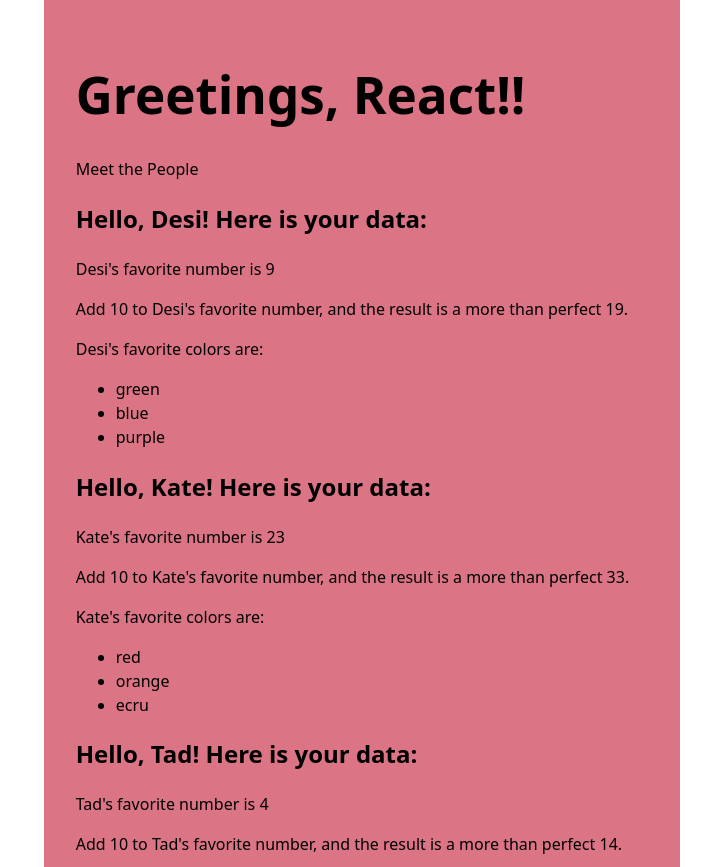
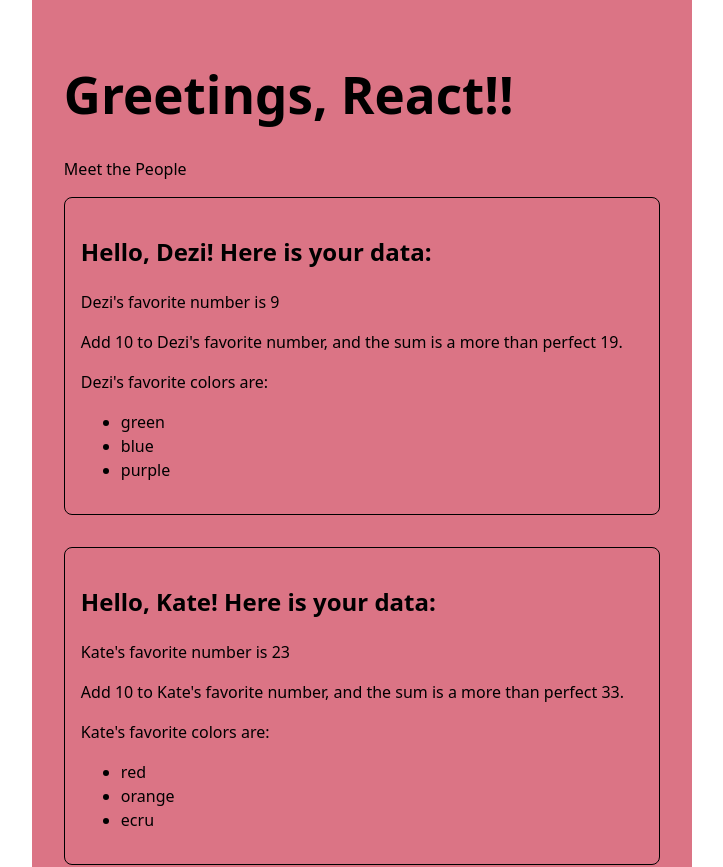
Before and after one commit to jegyes/serverless-cloud-with-react-je, a React (Vite) app in the folder serverless-lab4-je/scwr-lab4-je/: page / in a window 1280 px wide. Shown: the top 867 px of the page, without its empty margins (278-1001 px from the left). Built offline with nearby package versions, Linux system fonts and the light colour scheme.

Commit message:
final commit - styles and all

```diff
--- a/serverless-lab4-je/scwr-lab4-je/src/App.jsx
+++ b/serverless-lab4-je/scwr-lab4-je/src/App.jsx
@@ -1,17 +1,13 @@
 
 import './App.css'
 import PeopleList from './PeopleList';
-
-
-
-
 
 function App() {
 
       const people = [
 
         {
-        name: 'Desi',
+        name: 'Dezi',
         favoriteNumber: 9,
         favoriteColors: ['green', 'blue', 'purple'],
         },
@@ -36,7 +32,6 @@ function App() {
 
     ];
 
-
   return (
     <>
       <h1>Greetings, React!!</h1>
@@ -46,7 +41,6 @@ function App() {
     </>
   )
 
-
 };
 
 export default App
--- /dev/null
+++ b/serverless-lab4-je/scwr-lab4-je/src/Person.css
@@ -0,0 +1,6 @@
+.person {
+    border: 1px solid black;
+    padding: 1em;
+    margin-bottom: 2em;
+    border-radius: .5em;
+}
--- a/serverless-lab4-je/scwr-lab4-je/src/person.jsx
+++ b/serverless-lab4-je/scwr-lab4-je/src/person.jsx
@@ -1,26 +1,29 @@
+import './Person.css'
+
 const Person = ({person}) => {
 
     const {name, favoriteNumber, favoriteColors} = person;
 
     return (
-        <>
+
+        <div className="person">
+
             <h2>Hello, {name}! Here is your data:</h2>
             <p>{name}'s favorite number is {favoriteNumber}</p>
-            <p>Add 10 to {name}'s favorite number, and the result is a more
+            <p>Add 10 to {name}'s favorite number, and the sum is a more
                 than perfect {favoriteNumber + 10}.</p>
-            <p>{name}'s favorite colors are:
+            <p>{name}'s favorite colors are:</p>
                 <ul>
-                  {favoriteColors ?
+                {favoriteColors ?
                     favoriteColors.map(color => (
                         <li key={color}>{color}</li>
                     ))
                     :
                     <li>none</li>
                 }
-                </ul></p>
+                </ul>
 
-
-        </>
+        </div>
     )
 }
 export default Person
```
